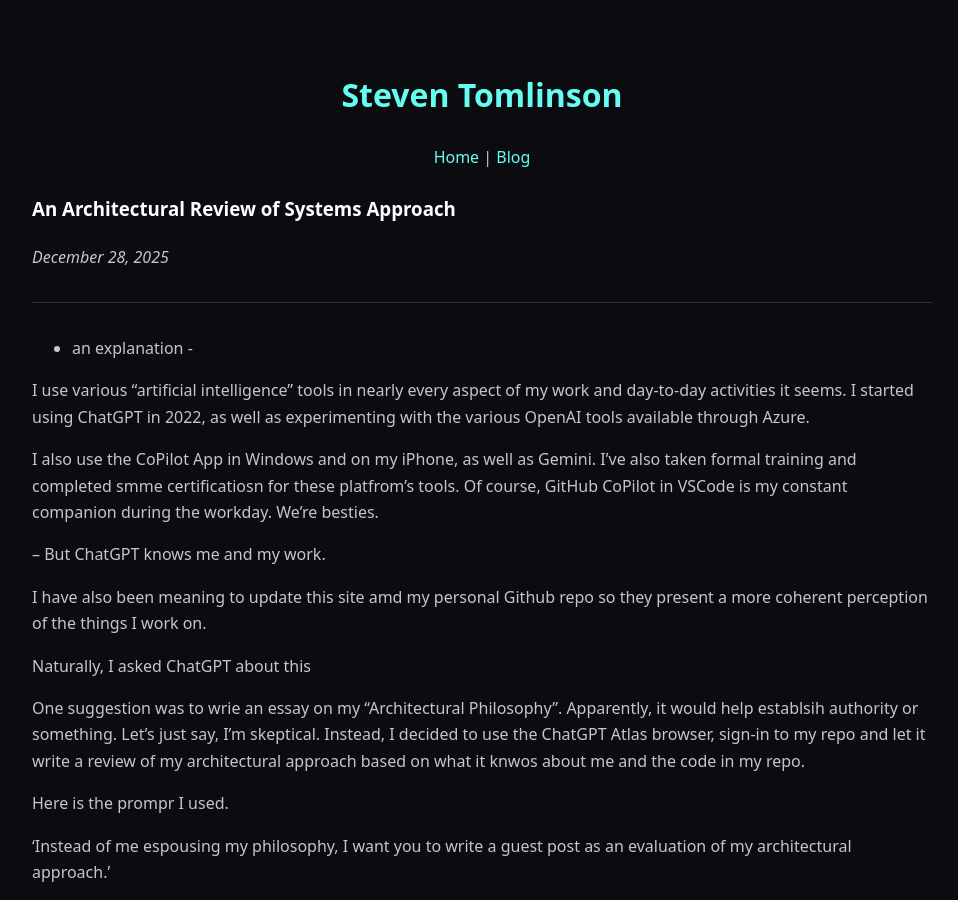
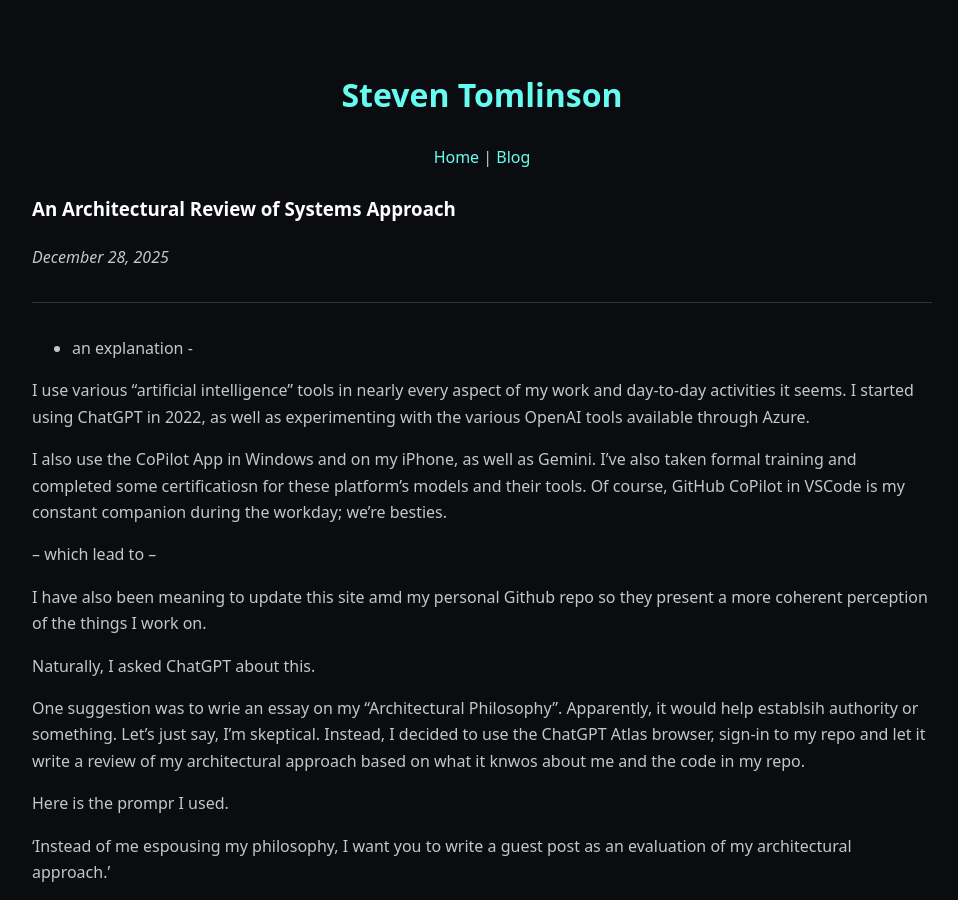
Before and after one commit to steven-tomlinson/steventomlinson.dev, a Jekyll site: the page built from blog/_posts/2025-12-28-architectural-approach.md, in a window 1280 px wide and 900 px high. Shown: the whole window, without its empty margins (158-1116 px from the left). Built offline with Jekyll 4.4.1, drawn with Linux system fonts in a browser that asks for light colours.

Commit message:
fix(architectural-approach): correct typos and improve sentence structure for clarity

```diff
--- a/blog/_posts/2025-12-28-architectural-approach.md
+++ b/blog/_posts/2025-12-28-architectural-approach.md
@@ -10,13 +10,14 @@
 
 I use various "artificial intelligence" tools in nearly every aspect of my work and day-to-day activities it seems. I started using ChatGPT in 2022, as well as experimenting with the various OpenAI tools available through Azure.
 
-I also use the CoPilot App in Windows and on my iPhone, as well as Gemini. I've also taken formal training and completed smme certificatiosn for these platfrom's tools. Of course, GitHub CoPilot in VSCode is my constant companion during the workday. We're besties.
+I also use the CoPilot App in Windows and on my iPhone, as well as Gemini. I've also taken formal training and completed some certificatiosn for these platform's models and their tools.
+Of course, GitHub CoPilot in VSCode is my constant companion during the workday; we're besties.
 
--- But ChatGPT knows me and my work.
+-- which lead to --
 
 I have also been meaning to update this site amd my personal Github repo so they present a more coherent perception of the things I work on.
 
-Naturally, I asked ChatGPT about this
+Naturally, I asked ChatGPT about this.
 
 One suggestion was to wrie an essay on my "Architectural Philosophy". Apparently, it would help establsih authority or something. Let's just say, I'm skeptical.
 Instead, I decided to use the ChatGPT Atlas browser, sign-in to my repo and let it write a review of my architectural approach based on what it knwos about me and the code in my repo.
```
